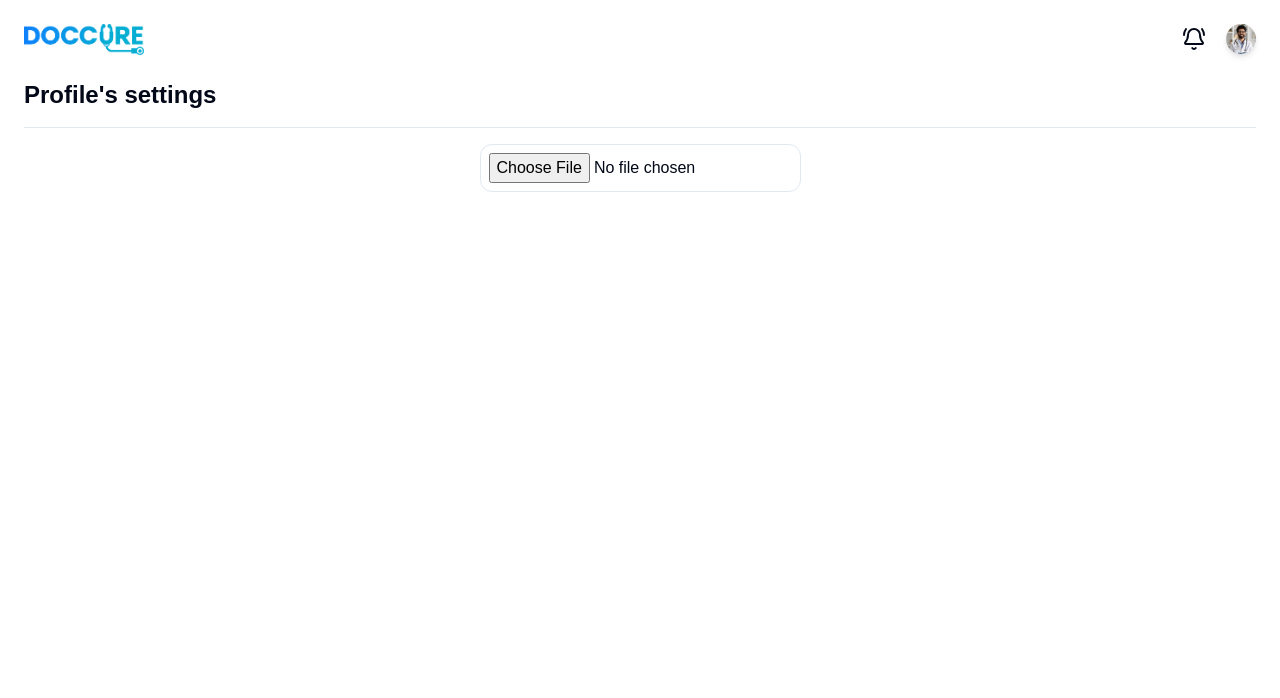
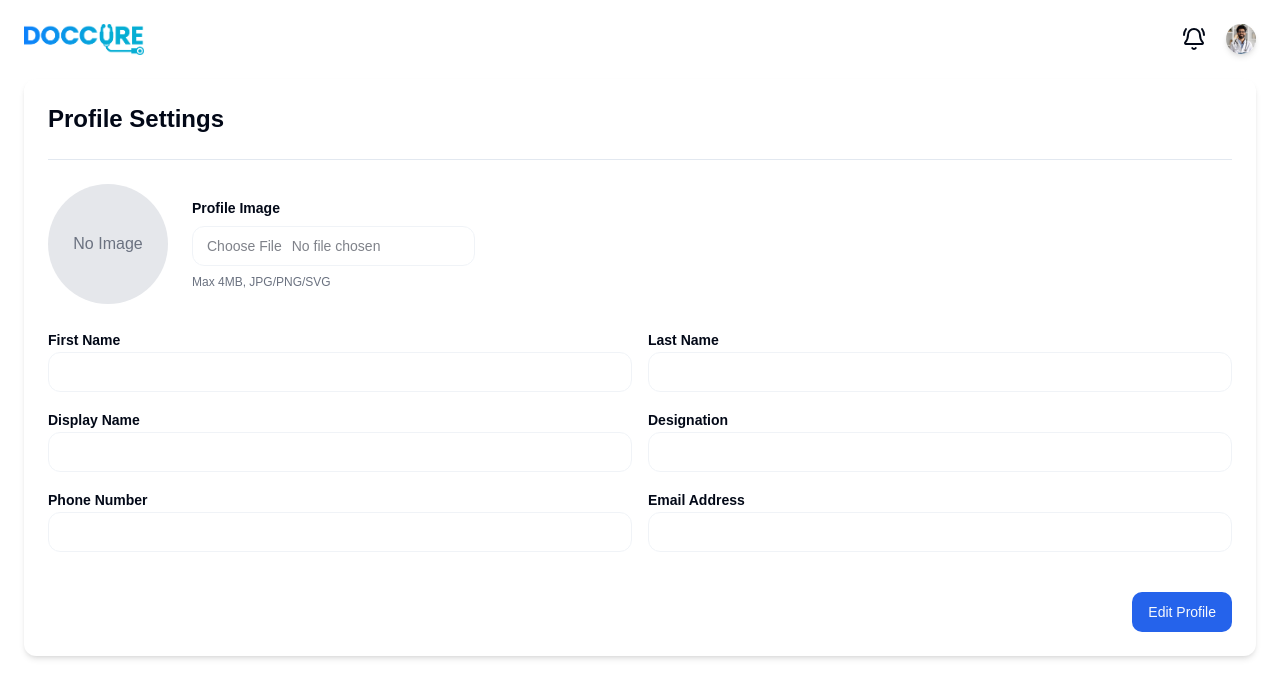
Before and after one commit to Kaarti22/Suicide-Detection-Admin, a Next.js app: page /dashboard/1/profile in a window 1280 px wide. Shown: the top 698 px of the page. Built offline with nearby package versions, Linux system fonts and the light colour scheme; no server answers; the database is empty; sample sign-in values are in the browser's storage.

Commit message:
profile information update

```diff
--- a/app/api/doctors/[id]/route.ts
+++ b/app/api/doctors/[id]/route.ts
@@ -34,30 +34,34 @@ export async function PATCH(
   try {
     const { id: doctorId } = await context.params;
 
-    const { profileImage } = await req.json();
-    if (!profileImage) {
-      console.error("Profile image is missing in request body");
+    if (!doctorId) {
+      console.error("Doctor ID is missing in request params.");
       return NextResponse.json(
-        { error: "Profile image is required" },
+        { error: "Doctor ID is required" },
         { status: 400 }
       );
     }
 
-    console.log("Updating Firestore with image:", profileImage);
+    const updateData = await req.json();
+    if (!updateData || Object.keys(updateData).length === 0) {
+      console.error("Request body is empty");
+      return NextResponse.json(
+        { error: "Update data is required" },
+        { status: 400 }
+      );
+    }
 
     const doctorRef = doc(db, "doctors", doctorId);
-    await updateDoc(doctorRef, { profileImage });
-
-    console.log("Profile image updated successfully in Firestore");
+    await updateDoc(doctorRef, updateData);
 
     return NextResponse.json(
-      { message: "Profile image updated successfully" },
+      { message: "Profile updated successfully" },
       { status: 200 }
     );
   } catch (error) {
     console.error("Failed to update Firestore:", error);
     return NextResponse.json(
-      { error: "Failed to update profile image" },
+      { error: "Failed to update profile" },
       { status: 500 }
     );
   }
--- a/app/dashboard/[id]/profile/page.tsx
+++ b/app/dashboard/[id]/profile/page.tsx
@@ -3,8 +3,10 @@
 import React, { useEffect, useState } from "react";
 import { useParams } from "next/navigation";
 import axios from "axios";
+import Image from "next/image";
 import { Separator } from "@/components/ui/separator";
-import Image from "next/image";
+import { Input } from "@/components/ui/input";
+import { Button } from "@/components/ui/button";
 
 interface Doctor {
   id: string;
@@ -24,6 +26,8 @@ const Profile = () => {
   const [loading, setLoading] = useState(true);
   const [error, setError] = useState("");
   const [uploading, setUploading] = useState(false);
+  const [isEditing, setIsEditing] = useState(false);
+  const [updatedDoctor, setUpdatedDoctor] = useState<Doctor | null>(null);
 
   useEffect(() => {
     if (!doctorId) return;
@@ -32,6 +36,7 @@ const Profile = () => {
       try {
         const doctorResponse = await axios.get(`/api/doctors/${doctorId}`);
         setDoctor(doctorResponse.data);
+        setUpdatedDoctor(doctorResponse.data);
       } catch (err) {
         console.error("Error fetching doctor's data: ", err);
         setError("Failed to fetch doctor's data");
@@ -66,9 +71,7 @@ const Profile = () => {
       const imageUrl = uploadResponse.data.secure_url;
       console.log("Cloudinary upload successful. URL: ", imageUrl);
 
-      await axios.patch(`/api/doctors/${doctorId}`, { profileImage: imageUrl });
-
-      setDoctor((prevDoctor) =>
+      setUpdatedDoctor((prevDoctor) =>
         prevDoctor ? { ...prevDoctor, profileImage: imageUrl } : null
       );
     } catch (err) {
@@ -79,6 +82,33 @@ const Profile = () => {
     }
   };
 
+  const handleInputChange = (event: React.ChangeEvent<HTMLInputElement>) => {
+    const { name, value } = event.target;
+    setUpdatedDoctor((prev) => (prev ? { ...prev, [name]: value } : null));
+  };
+
+  const handleEditClick = () => {
+    setIsEditing(true);
+  };
+
+  const handleCancelClick = () => {
+    setUpdatedDoctor(doctor);
+    setIsEditing(false);
+  };
+
+  const handleSaveClick = async () => {
+    if (!doctorId || !updatedDoctor) return;
+
+    try {
+      await axios.patch(`/api/doctors/${doctorId}`, updatedDoctor);
+      setDoctor(updatedDoctor);
+      setIsEditing(false);
+    } catch (err) {
+      console.error("Error saving profile: ", err);
+      setError("Failed to save changes");
+    }
+  };
+
   if (!doctorId)
     return <p className="text-red-500">Error: Doctor ID not found</p>;
   if (loading) return <p>Loading doctor details...</p>;
@@ -86,29 +116,76 @@ const Profile = () => {
   if (!doctor) return <p>No doctor data found.</p>;
 
   return (
-    <div className="my-6 flex flex-col gap-4">
-      <h2 className="text-2xl font-bold">Profile's settings</h2>
+    <div className="my-6 flex flex-col gap-6 p-6 bg-white shadow-md rounded-lg">
+      <h2 className="text-2xl font-bold">Profile Settings</h2>
       <Separator />
 
-      <div className="flex flex-col items-center gap-4">
-        {doctor.profileImage && (
+      <div className="flex flex-col md:flex-row items-center gap-6">
+        <div className="relative">
+          {updatedDoctor?.profileImage ? (
             <Image
-            src={doctor.profileImage}
+              src={updatedDoctor.profileImage}
               alt="Profile Image"
-            width={150}
-            height={150}
-            className="rounded-full border"
+              width={120}
+              height={120}
+              className="rounded-full border shadow-md"
             />
+          ) : (
+            <div className="w-[120px] h-[120px] bg-gray-200 rounded-full flex items-center justify-center">
+              <span className="text-gray-500">No Image</span>
+            </div>
           )}
+        </div>
 
-        <input
+        <div className="flex flex-col gap-2">
+          <label className="text-sm font-semibold">Profile Image</label>
+          <Input
             type="file"
             accept="image/*"
             onChange={handleImageChange}
-          className="border p-2 rounded-lg cursor-pointer"
+            className="border p-2 rounded-lg cursor-pointer w-full"
+            disabled={!isEditing}
           />
+          <span className="text-xs text-gray-500">Max 4MB, JPG/PNG/SVG</span>
+        </div>
+      </div>
 
-        {uploading && <p>Uploading...</p>}
+      <div className="grid grid-cols-1 md:grid-cols-2 gap-4">
+        {[
+          "firstName",
+          "lastName",
+          "displayName",
+          "designation",
+          "phoneNumber",
+          "emailAddress",
+        ].map((field) => (
+          <div key={field}>
+            <label className="text-sm font-semibold capitalize">
+              {field.replace(/([A-Z])/g, " $1")}
+            </label>
+            <Input
+              type={field === "emailAddress" ? "email" : "text"}
+              name={field}
+              value={updatedDoctor ? updatedDoctor[field as keyof Doctor] : ""}
+              onChange={handleInputChange}
+              className="border p-2 rounded-lg w-full"
+              disabled={!isEditing}
+            />
+          </div>
+        ))}
+      </div>
+
+      <div className="flex justify-end gap-4 mt-4">
+        {isEditing ? (
+          <>
+            <Button variant={"ghost"} onClick={handleCancelClick}>
+              Cancel
+            </Button>
+            <Button onClick={handleSaveClick}>Save Changes</Button>
+          </>
+        ) : (
+          <Button onClick={handleEditClick}>Edit Profile</Button>
+        )}
       </div>
     </div>
   );
```
Lines whose indentation alone changed are shown as unchanged.
